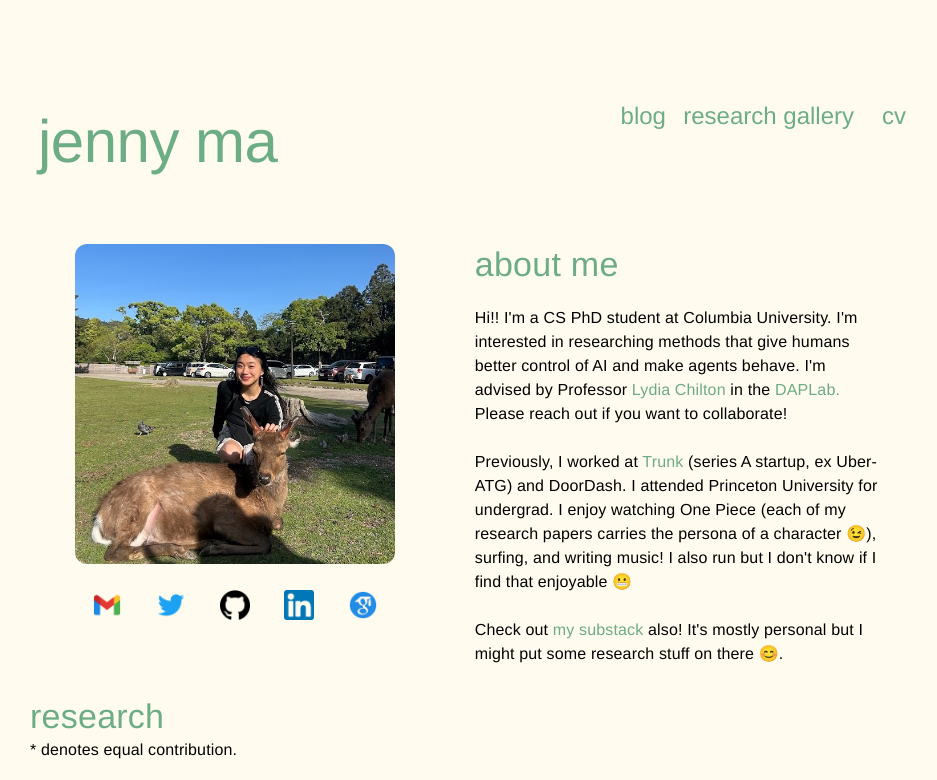
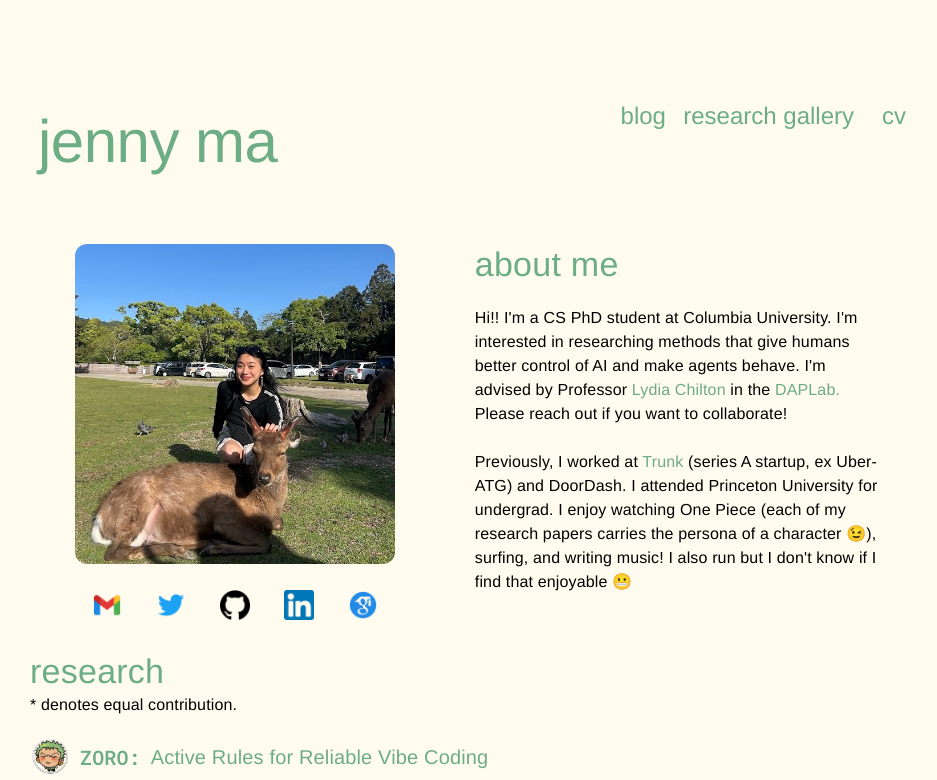
Before and after one commit to jennygzma/jennygzma.github.io, a React (Create React App) app: page /#/ in a window 1280 px wide. Shown: the top 780 px of the page, without its empty margins (162-1099 px from the left). Built offline with nearby package versions, Linux system fonts and the light colour scheme.

Commit message:
remove personal

```diff
--- a/src/components/About.js
+++ b/src/components/About.js
@@ -203,12 +203,12 @@ export default function About() {
             carries the persona of a character 😉), surfing, and writing music! I also run but I don't know if I find that
             enjoyable 😬
             <br /> <br />
-            Check out{" "}
+            {/* Check out{" "}
             <a href="https://jennymayes.substack.com/" className="link">
               my substack
             </a>{" "}
             also! It's mostly personal but I might put some research stuff on
-            there 😊.
+            there 😊. */}
           </Typography>
         </Stack>
       </Stack>
```
